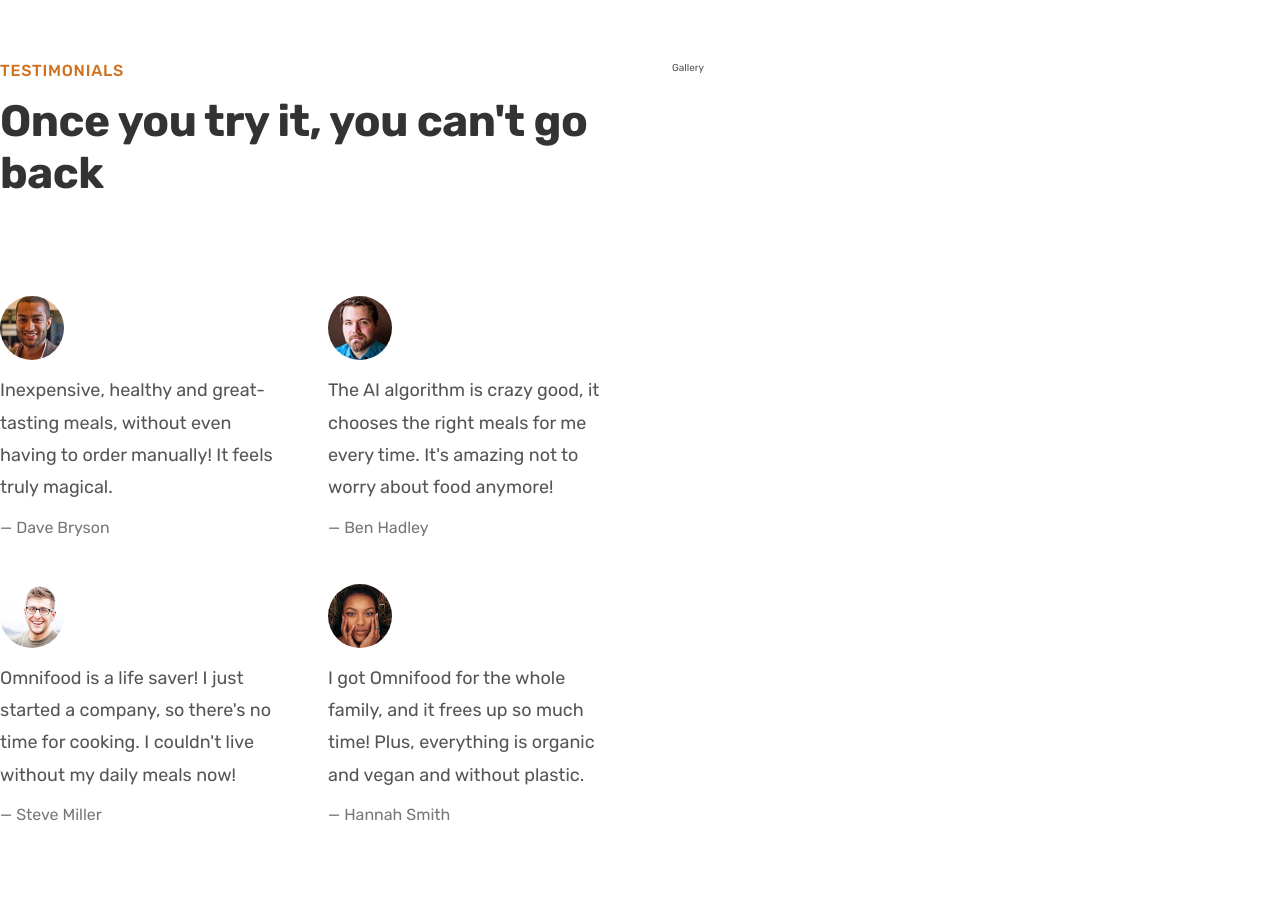
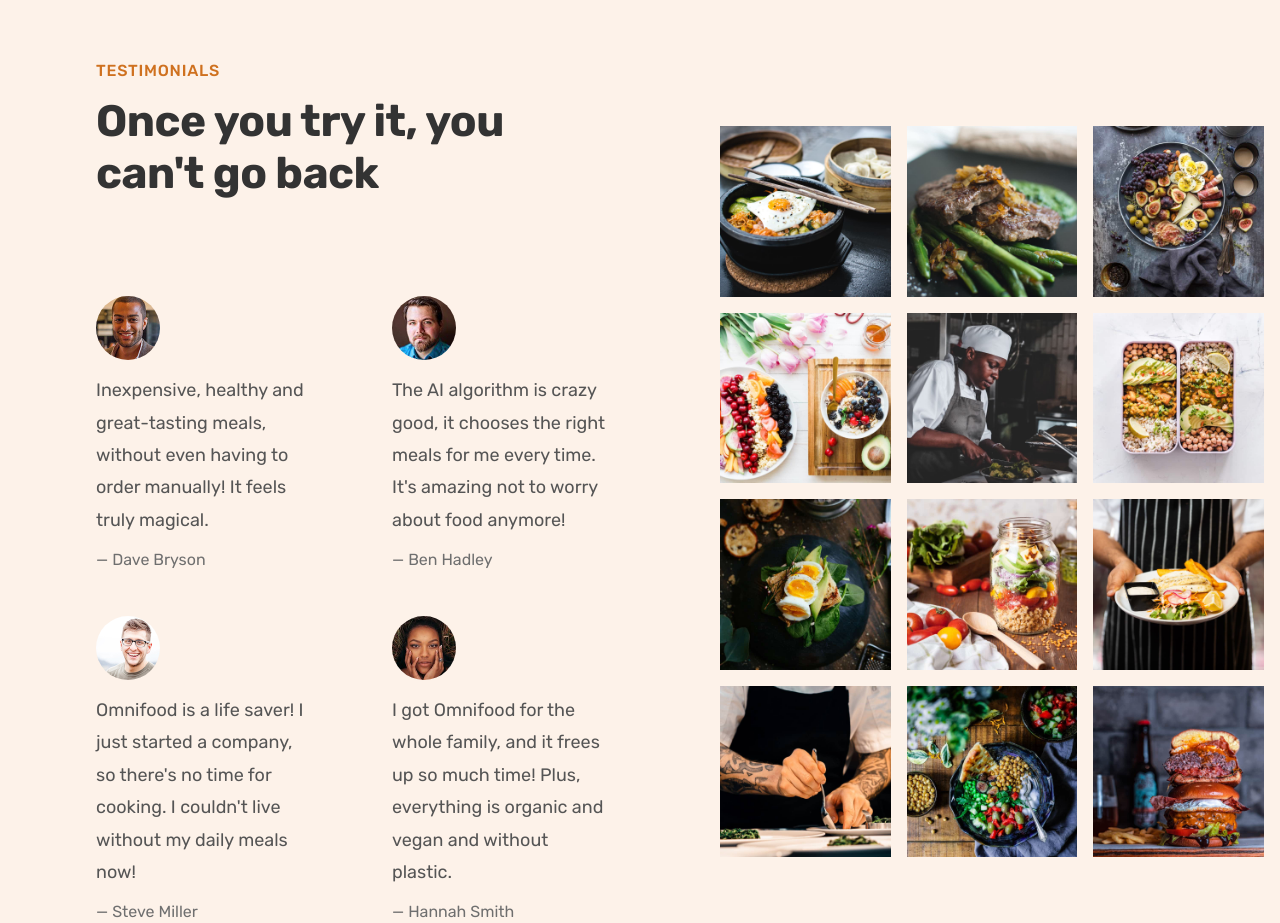
Before and after one commit to dmgimhana/fooddelight, a plain HTML site: page index.html in a window 1280 px wide. Shown: the part 3580-4503 px from the top of the page. Drawn offline with nearby package versions, Linux system fonts and the light colour scheme.

Commit message:
built the testimonial section

```diff
--- a/css/general.css
+++ b/css/general.css
@@ -26,7 +26,7 @@ Paragraph default: 1.6
 - Tints: #fdf2e9, #fae5d3
 - Shades: #cf711f
 - Accents:
-- Greys: #555, #333
+- Greys: #555, #333, #6f6f6f (lightest grey allowed on #fdf2e9)
 
 --- 05 SHADOWS
 
--- a/css/style.css
+++ b/css/style.css
@@ -318,13 +318,21 @@
 /* ****************************** */
 
 .section-testimonials {
-  padding: 9.6rem 0;
+  background-color: #fdf2e9;
+  display: grid;
+  grid-template-columns: 55fr 45fr;
+  align-items: center;
+}
+
+.testimonials-container {
+  padding: 9.6rem;
 }
 
 .testimonials {
   display: grid;
   grid-template-columns: 1fr 1fr;
-  gap: 4.8rem;
+  row-gap: 4.8rem;
+  column-gap: 8rem;
 }
 
 .testimonial-img {
@@ -341,5 +349,26 @@
 
 .testimonial-name {
   font-size: 1.6rem;
-  color: #777;
+  color: #6f6f6f;
 }
+
+.gallery {
+  display: grid;
+  grid-template-columns: repeat(3, 1fr);
+  gap: 1.6rem;
+  padding: 1.6rem;
+}
+
+.gallery-item {
+  overflow: hidden;
+}
+
+.gallery-item img {
+  display: block;
+  width: 100%;
+  transition: all 0.4s;
+}
+
+.gallery-item img:hover {
+  transform: scale(1.1);
+}
--- a/index.html
+++ b/index.html
@@ -260,7 +260,7 @@
           <a href="#" class="link"> See all recipes &rarr; </a>
         </div>
       </section>
-      <section class="section-testimonials grid grid--2-cols">
+      <section class="section-testimonials">
         <div class="testimonials-container">
           <span class="subheading"> Testimonials </span>
           <h2 class="heading-secondary">Once you try it, you can't go back</h2>
@@ -315,7 +315,80 @@
             </figure>
           </div>
         </div>
-        <div class="gallery">Gallery</div>
+        <div class="gallery">
+          <figure class="gallery-item">
+            <img
+              src="img/gallery/gallery-1.jpg"
+              alt="Photo of beautifully arranged food"
+            />
+          </figure>
+          <figure class="gallery-item">
+            <img
+              src="img/gallery/gallery-2.jpg"
+              alt="Photo of beautifully arranged food"
+            />
+          </figure>
+          <figure class="gallery-item">
+            <img
+              src="img/gallery/gallery-3.jpg"
+              alt="Photo of beautifully arranged food"
+            />
+          </figure>
+          <figure class="gallery-item">
+            <img
+              src="img/gallery/gallery-4.jpg"
+              alt="Photo of beautifully arranged food"
+            />
+          </figure>
+          <figure class="gallery-item">
+            <img
+              src="img/gallery/gallery-5.jpg"
+              alt="Photo of beautifully arranged food"
+            />
+          </figure>
+          <figure class="gallery-item">
+            <img
+              src="img/gallery/gallery-6.jpg"
+              alt="Photo of beautifully arranged food"
+            />
+          </figure>
+          <figure class="gallery-item">
+            <img
+              src="img/gallery/gallery-7.jpg"
+              alt="Photo of beautifully arranged food"
+            />
+          </figure>
+          <figure class="gallery-item">
+            <img
+              src="img/gallery/gallery-8.jpg"
+              alt="Photo of beautifully arranged food"
+            />
+          </figure>
+          <figure class="gallery-item">
+            <img
+              src="img/gallery/gallery-9.jpg"
+              alt="Photo of beautifully arranged food"
+            />
+          </figure>
+          <figure class="gallery-item">
+            <img
+              src="img/gallery/gallery-10.jpg"
+              alt="Photo of beautifully arranged food"
+            />
+          </figure>
+          <figure class="gallery-item">
+            <img
+              src="img/gallery/gallery-11.jpg"
+              alt="Photo of beautifully arranged food"
+            />
+          </figure>
+          <figure class="gallery-item">
+            <img
+              src="img/gallery/gallery-12.jpg"
+              alt="Photo of beautifully arranged food"
+            />
+          </figure>
+        </div>
       </section>
     </main>
     <script src="https://unpkg.com/ionicons@5.4.0/dist/ionicons.js"></script>
```
